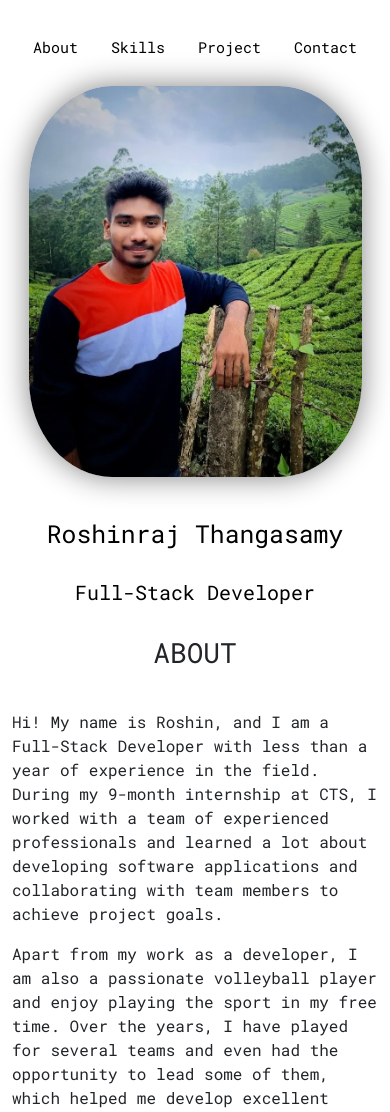
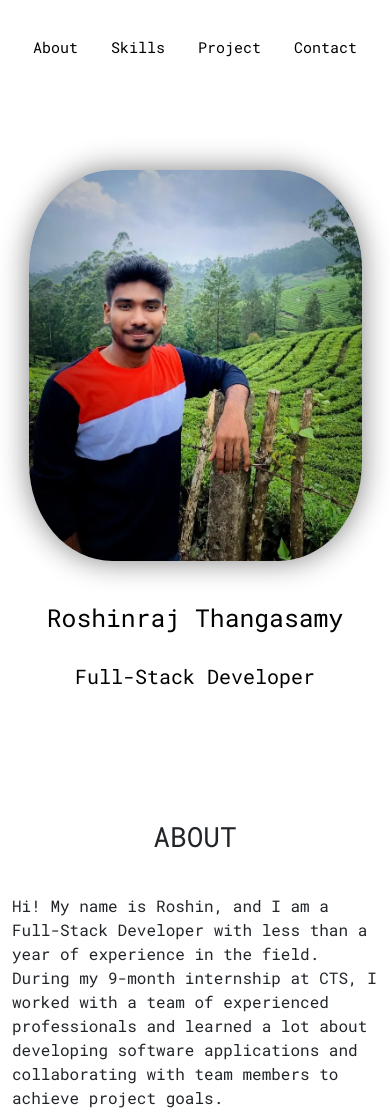
Before and after one commit to Roshinraj-T/Portfolio, a plain HTML site: page index.html in a window 390 px wide. Shown: the top 1112 px of the page. Drawn offline with nearby package versions, Linux system fonts and the light colour scheme.

Commit message:
margin added to profile pic

```diff
--- a/PortfolioStyle.css
+++ b/PortfolioStyle.css
@@ -9,7 +9,6 @@ font-family: 'Roboto Mono', monospace;
 }
 #head .header{
     padding: 20px 0 20px 0;
-
 }
 #head .header ul{
     padding: 0;
@@ -53,7 +52,6 @@ font-family: 'Roboto Mono', monospace;
 .title{
     padding: 3rem 0;
     text-align: center;
-
 }
 .aboutcontent{
     display: flex;
@@ -281,7 +279,7 @@ justify-content: space-evenly;
       font-size: 15px;
   }
   #head .headsection2{
-    /* margin: 100px 0; */
+    margin: 100px 0;
     padding: 0;
   }
   #head .header{
```
